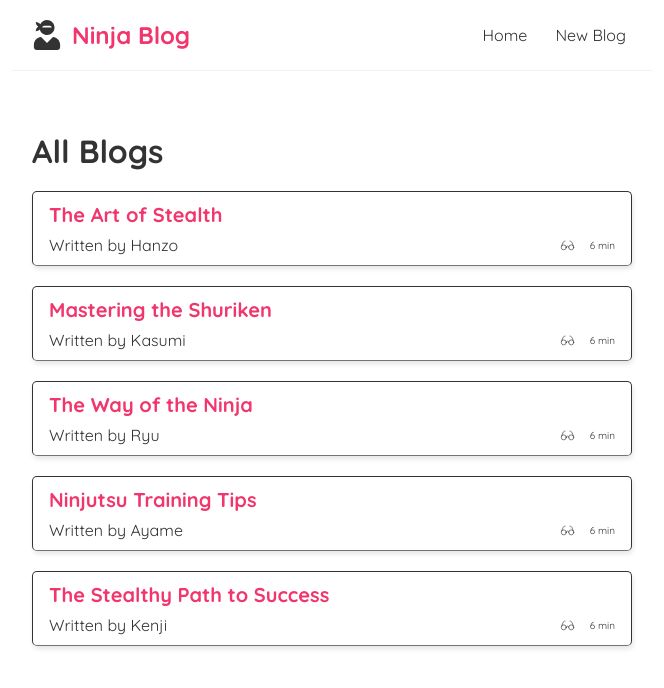
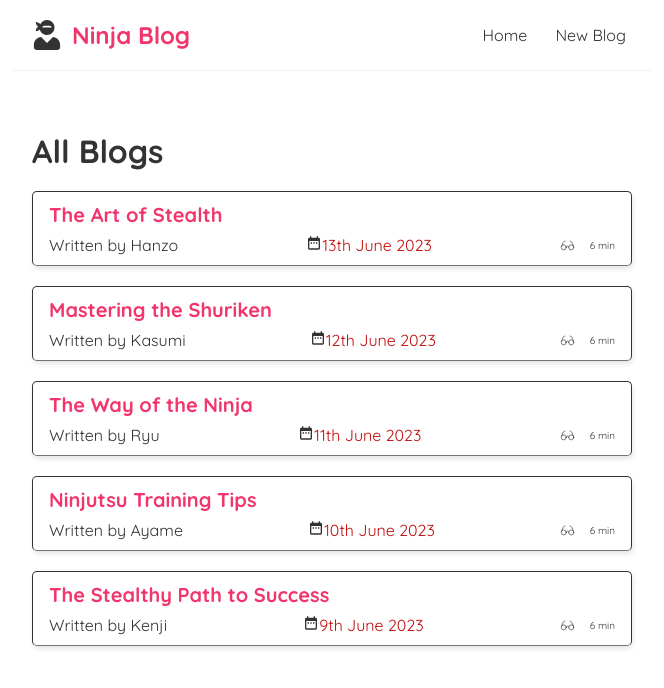
Before and after one commit to ToniRajamaki/Ninja-react-blog, a React (Create React App) app in the folder blog-project/: page / in a window 1280 px wide. Shown: the top 688 px of the page, without its empty margins (308-972 px from the left). Built offline with nearby package versions, Linux system fonts and the light colour scheme.

Commit message:
added showdate jsx and css file to add some extra information to cards on main menu

```diff
--- a/blog-project/src/BlogList.js
+++ b/blog-project/src/BlogList.js
@@ -1,6 +1,8 @@
 import { Link } from "react-router-dom/cjs/react-router-dom.min";
 import useFetch, { deleteData } from "./useFetch";
 import { LuGlasses } from "react-icons/lu";
+import ShowDate from "./Date";
+import "./Styles/ShowDate.css";
 
 const BlogList = ({ blogs, title }) => {
   blogs = useFetch();
@@ -19,6 +21,10 @@ const BlogList = ({ blogs, title }) => {
               }}
             >
               <p style={{ marginRight: "auto" }}>Written by {blog.author}</p>
+              <p style={{ marginRight: "auto" }}>
+                {" "}
+                {ShowDate(blog.creationDate)}
+              </p>
               <LuGlasses
                 size={15}
                 strokeWidth={1.0}
--- /dev/null
+++ b/blog-project/src/Date.jsx
@@ -0,0 +1,28 @@
+import React from 'react';
+import './Styles/ShowDate.css';
+import { MdDateRange } from "react-icons/md";
+
+const ShowDate = (date) => {
+    const formatDate = (date) => {
+      const day = date.getDate();
+      const month = date.toLocaleString('default', { month: 'long' });
+      const year = date.getFullYear();
+
+      return `${getOrdinalSuffix(day)} ${month} ${year}`;
+    };
+
+    const getOrdinalSuffix = (number) => {
+      const suffixes = ['th', 'st', 'nd', 'rd'];
+      const v = number % 100;
+      return number + (suffixes[(v - 20) % 10] || suffixes[v] || suffixes[0]);
+    };
+
+    return (
+        <div className='show-date'>
+          <MdDateRange />
+          {formatDate(date)}
+        </div>
+      );
+    };
+
+  export default ShowDate;
--- /dev/null
+++ b/blog-project/src/Styles/ShowDate.css
@@ -0,0 +1,7 @@
+/* ShowDate.css */
+
+.show-date {
+    font-size: 16px; /* Change the font size as desired */
+    color: #c20c0c; /* Change the font color as desired */
+    text-align: center; /* Change the text alignment as desired */
+  }
```
